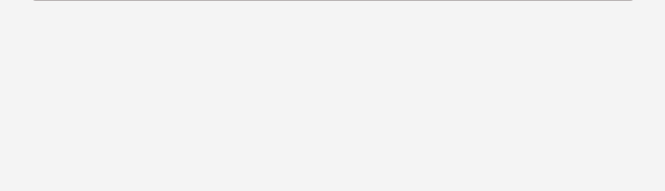
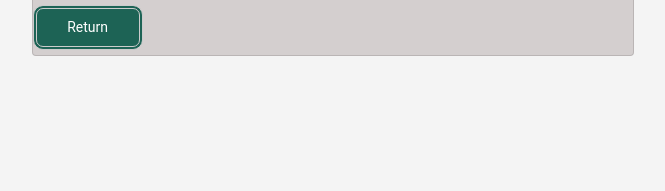
Before and after one commit to ddeveloper72/fhir-patient-summary, a Flask app: template templates/fhir_template.html in a window 1280 px wide. Shown: the part 288-479 px from the top of the page, without its empty margins (307-972 px from the left). Run offline with Flask 3, Linux system fonts and the light colour scheme; the template is opened without the code that fills it: most values are stand-ins (such as "Sample title", 1, 10 or a date in 2020).

Commit message:
Add return button to FHIR template for navigation

```diff
--- a/templates/fhir_template.html
+++ b/templates/fhir_template.html
@@ -9,6 +9,7 @@
                 <pre id="json"></pre>
             </div>
         </div>
+        <button class="button" onclick="window.location.href='{{ url_for('index') }}'">Return</button>
     </div>
 
 </div>
```
